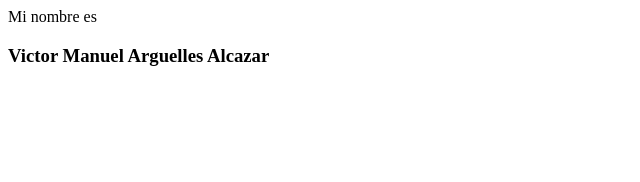
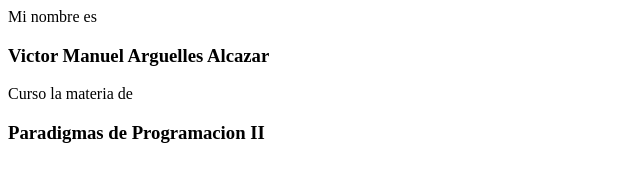
Before and after one commit to VitorManueloky/VitorManueloky.github.io, a plain HTML site: page index.html in a window 1280 px wide. Shown: the whole page, without its empty margins (0-640 px from the left). Drawn offline with Linux system fonts and the light colour scheme.

Commit message:
Update index.html

```diff
--- a/index.html
+++ b/index.html
@@ -6,5 +6,7 @@
   </head>
   <body>
     Mi nombre es <h3>Victor Manuel Arguelles Alcazar</h3>
+
+    Curso la materia de <h3>Paradigmas de Programacion II</h3>
   </body>
 </html>
```
